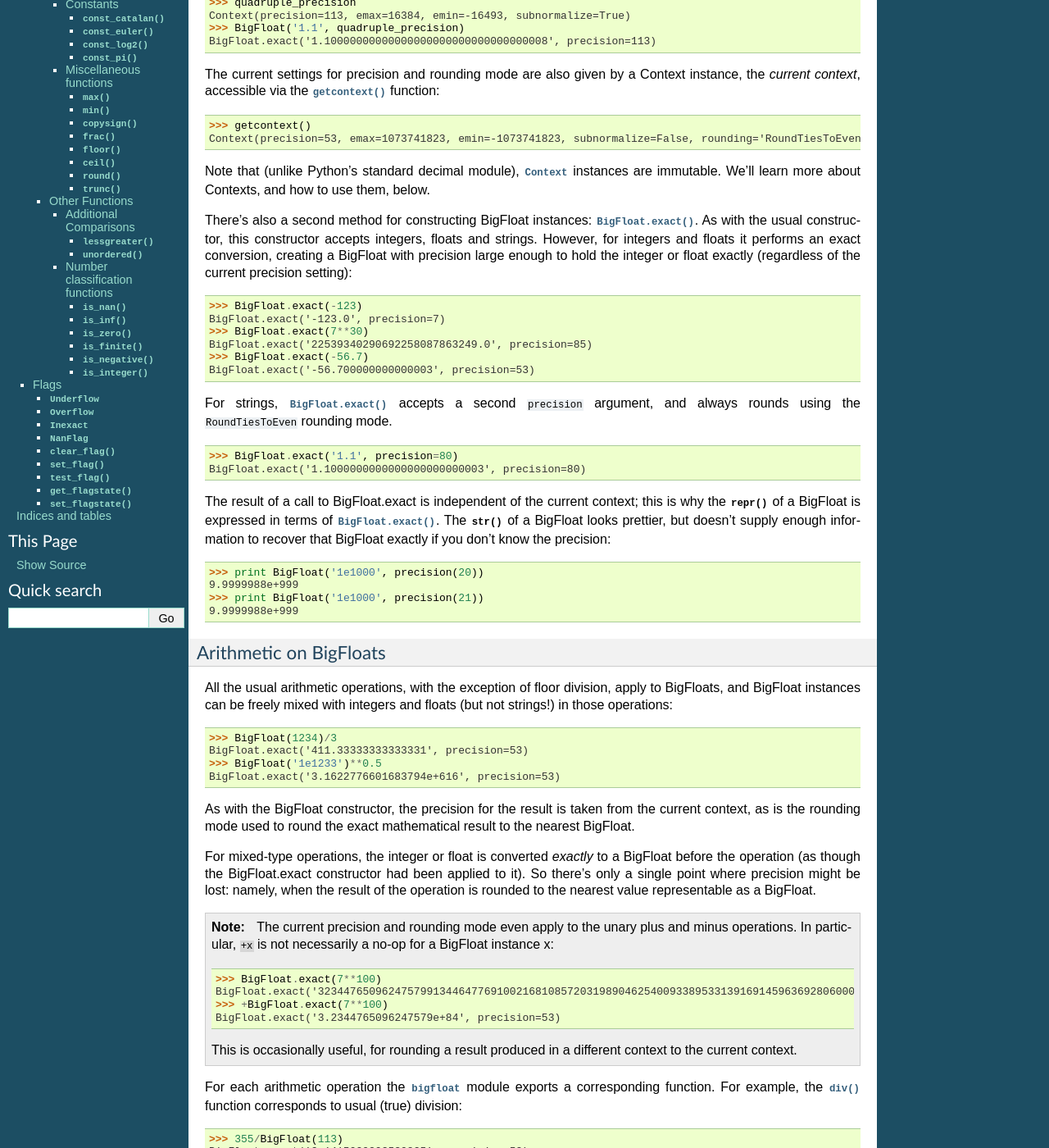
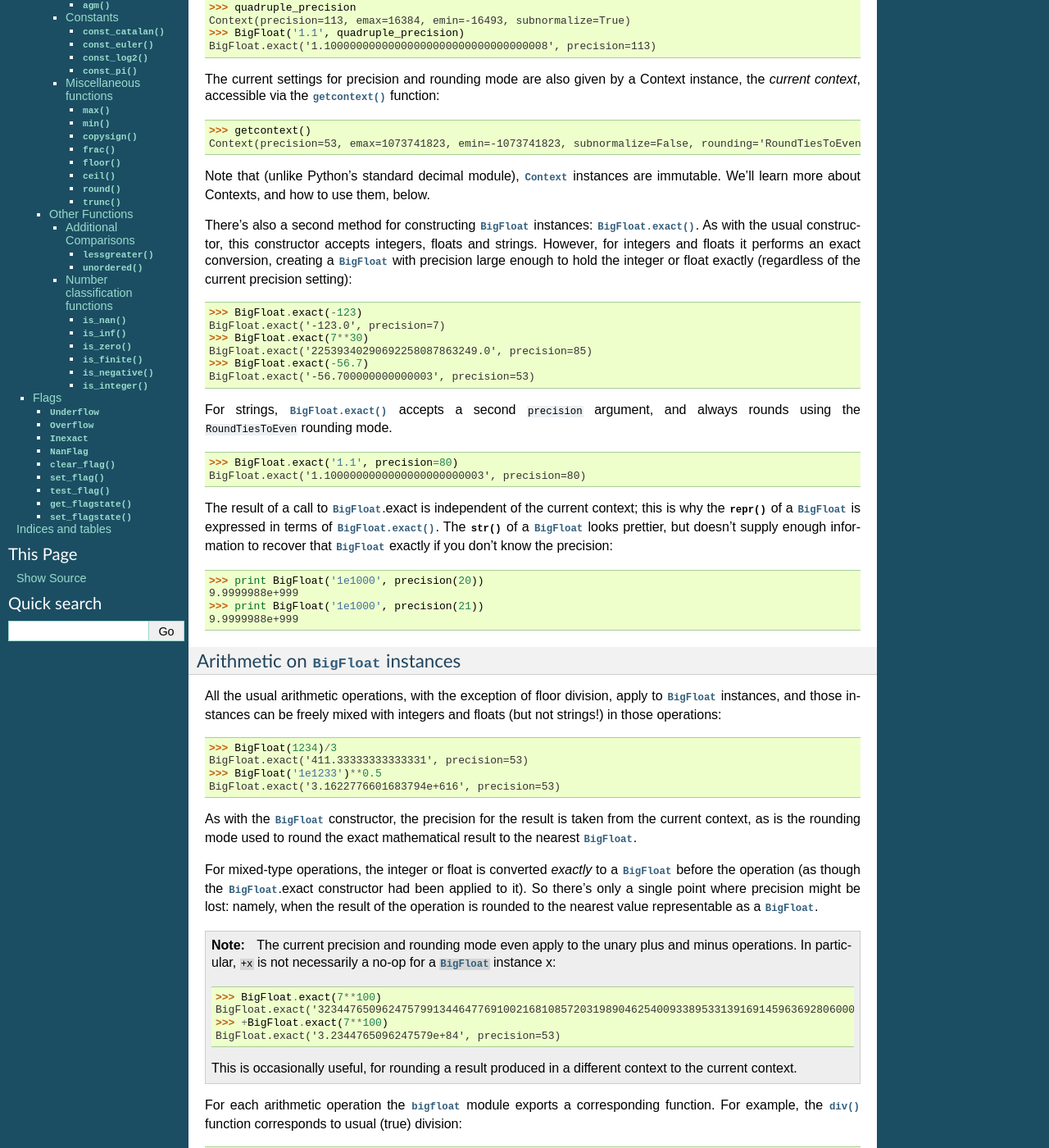
Before and after one commit to mdickinson/bigfloat, a Sphinx documentation site: the page built from Doc/index.rst, in a window 1280 px wide and 1400 px high, scrolled down 2191 px. Shown: the whole window at 82% size. Built offline with Sphinx 7.4.7, drawn with Linux system fonts in a browser that asks for light colours; some of the changed text lies outside the part shown.

Commit message:
Markup fixes

```diff
--- a/Doc/index.rst
+++ b/Doc/index.rst
@@ -80,11 +80,11 @@
 ``max``, ``min`` and ``pow``.  In normal usage you'll probably only
 want to import the classes and functions that you actually need.
 
-BigFloat construction
-^^^^^^^^^^^^^^^^^^^^^
+:class:`BigFloat` construction
+^^^^^^^^^^^^^^^^^^^^^^^^^^^^^^
 
 The main type of interest is the :class:`BigFloat` class.  The
-BigFloat type is an immutable binary floating-point type.  A
+:class:`BigFloat` type is an immutable binary floating-point type.  A
 :class:`BigFloat` instance can be created from an integer, a float or
 a string:
 
@@ -93,19 +93,19 @@
    >>> BigFloat(-4.56)
    BigFloat.exact('-4.5599999999999996', precision=53)
 
-Each BigFloat instance has both a *value* and a *precision*.  The
+Each :class:`BigFloat` instance has both a *value* and a *precision*.  The
 precision gives the number of bits used to store the significand of
-the BigFloat.  The *value* of a (finite, nonzero) BigFloat with
+the :class:`BigFloat`.  The *value* of a (finite, nonzero) :class:`BigFloat` with
 precision ``p`` is a real number of the form ``(-1)**sign * m * 2**e``
 where ``sign`` is either ``0`` or ``1``, ``m`` is the *significand*, a
 number in the half-open interval [0.5, 1.0) that can be expressed in
 the form ``n/2**p`` for some integer ``n``, and ``e`` is an integer
 giving the *exponent*.  In addition, zeros (positive and negative),
 infinities and NaNs are representable.  Note that printed form of a
-BigFloat shows only a decimal approximation to the stored value, for
+:class:`BigFloat` shows only a decimal approximation to the stored value, for
 the sake of human readers.
 
-The precision of newly-constructed BigFloat instances is dictated by
+The precision of newly-constructed :class:`BigFloat` instances is dictated by
 the *current precision*, which defaults to 53.  This setting can be
 overridden by supplying a ``context`` keyword argument to the
 constructor:
@@ -124,7 +124,7 @@
    >>> BigFloat('3.14', context=RoundTowardPositive + precision(24))
    BigFloat.exact('3.14000010', precision=24)
 
-More generally, the second argument to the BigFloat constructor should
+More generally, the second argument to the :class:`BigFloat` constructor should
 be an instance of the :class:`Context` class.  The various rounding
 modes are all Context instances, and ``precision`` is a function
 returning a Context:
@@ -159,11 +159,11 @@
 instances are immutable.  We'll learn more about Contexts, and how to
 use them, below.
 
-There's also a second method for constructing BigFloat instances:
+There's also a second method for constructing :class:`BigFloat` instances:
 :meth:`BigFloat.exact`.  As with the usual constructor, this
 constructor accepts integers, floats and strings.  However, for
 integers and floats it performs an exact conversion, creating a
-BigFloat with precision large enough to hold the integer or float
+:class:`BigFloat` with precision large enough to hold the integer or float
 exactly (regardless of the current precision setting):
 
    >>> BigFloat.exact(-123)
@@ -180,44 +180,45 @@
    >>> BigFloat.exact('1.1', precision=80)
    BigFloat.exact('1.1000000000000000000000003', precision=80)
 
-The result of a call to BigFloat.exact is independent of the current
-context; this is why the :func:`repr` of a BigFloat is expressed in
-terms of :meth:`BigFloat.exact`.  The :func:`str` of a BigFloat looks
+The result of a call to :class:`BigFloat`.exact is independent of the current
+context; this is why the :func:`repr` of a :class:`BigFloat` is expressed in
+terms of :meth:`BigFloat.exact`.  The :func:`str` of a :class:`BigFloat` looks
 prettier, but doesn't supply enough information to recover that
-BigFloat exactly if you don't know the precision:
+:class:`BigFloat` exactly if you don't know the precision:
 
    >>> print BigFloat('1e1000', precision(20))
    9.9999988e+999
    >>> print BigFloat('1e1000', precision(21))
    9.9999988e+999
 
-Arithmetic on BigFloats
-^^^^^^^^^^^^^^^^^^^^^^^
+Arithmetic on :class:`BigFloat` instances
+^^^^^^^^^^^^^^^^^^^^^^^^^^^^^^^^
 
 All the usual arithmetic operations, with the exception of floor
-division, apply to BigFloats, and BigFloat instances can be freely
-mixed with integers and floats (but not strings!) in those operations:
+division, apply to :class:`BigFloat` instances, and those instances can be
+freely mixed with integers and floats (but not strings!) in those
+operations:
 
    >>> BigFloat(1234)/3
    BigFloat.exact('411.33333333333331', precision=53)
    >>> BigFloat('1e1233')**0.5
    BigFloat.exact('3.1622776601683794e+616', precision=53)
 
-As with the BigFloat constructor, the precision for the result is
+As with the :class:`BigFloat` constructor, the precision for the result is
 taken from the current context, as is the rounding mode used to round
-the exact mathematical result to the nearest BigFloat.
+the exact mathematical result to the nearest :class:`BigFloat`.
 
 For mixed-type operations, the integer or float is converted *exactly*
-to a BigFloat before the operation (as though the BigFloat.exact
+to a :class:`BigFloat` before the operation (as though the :class:`BigFloat`.exact
 constructor had been applied to it).  So there's only a single point
 where precision might be lost: namely, when the result of the
-operation is rounded to the nearest value representable as a BigFloat.
+operation is rounded to the nearest value representable as a :class:`BigFloat`.
 
 .. note::
 
    The current precision and rounding mode even apply to the unary
    plus and minus operations.  In particular, ``+x`` is not
-   necessarily a no-op for a BigFloat instance x:
+   necessarily a no-op for a :class:`BigFloat` instance x:
 
    >>> BigFloat.exact(7**100)
    BigFloat.exact('3234476509624757991344647769100216810857203198904625400933895331391691459636928060001.0', precision=281)
@@ -237,9 +238,9 @@
    BigFloat.exact('3.1415929203539825', precision=53)
 
 This is useful for a couple of reasons: one reason is that it makes it
-possible to use ``div(x, y)`` in contexts where a BigFloat result is
+possible to use ``div(x, y)`` in contexts where a :class:`BigFloat` result is
 desired but where one or both of x and y might be an integer or float.
-But a more important reason is that these functions, like the BigFloat
+But a more important reason is that these functions, like the :class:`BigFloat`
 constructor, accept an extra ``context`` keyword argument giving a
 context for the operation::
 
@@ -263,23 +264,23 @@
 For the first subtraction, the integer is first converted to a float,
 losing accuracy, and then the subtraction is performed, giving a
 result of 0.0.  The second case is similar: ``x`` and ``y`` are both
-explicitly converted to BigFloat instances, and the conversion of
+explicitly converted to :class:`BigFloat` instances, and the conversion of
 ``y`` again loses precision.  In the third case, ``x`` and ``y`` are
-*implicitly* converted to BigFloat instances, and that conversion is
+*implicitly* converted to :class:`BigFloat` instances, and that conversion is
 exact, so the subtraction produces exactly the right answer.
 
-Comparisons between BigFloats and integers or floats also behave as
-you'd expect them to; for these, there's no need for a corresponding
-function.
+Comparisons between :class:`BigFloat` instances and integers or floats also
+behave as you'd expect them to; for these, there's no need for a
+corresponding function.
 
 The :mod:`bigfloat` module provides a number of standard mathematical
 functions.  These functions follow the same rules as the arithmetic
-operations above: the inputs can be integers, floats or BigFloat
-instances; integers and floats are converted to BigFloats using an
-exact conversion; the result is a BigFloat with precision and rounding
-mode taken from the current context, and parameters from the current
-context can be overridden by providing a ``context`` keyword argument.
-Here are some examples:
+operations above: the inputs can be integers, floats or :class:`BigFloat`
+instances; integers and floats are converted to :class:`BigFloat` instances
+using an exact conversion; the result is a :class:`BigFloat` with precision and
+rounding mode taken from the current context, and parameters from the
+current context can be overridden by providing a ``context`` keyword
+argument.  Here are some examples:
 
    >>> sqrt(1729, context=RoundTowardZero)
    BigFloat.exact('41.581245772583578', precision=53)
@@ -409,7 +410,7 @@
 Reference
 ---------
 
-The BigFloat class
+The :class:`BigFloat` class
 ^^^^^^^^^^^^^^^^^^
 
 The :class:`BigFloat` class implements multiple-precision binary
@@ -479,9 +480,9 @@
 
    .. method:: hex(self)
 
-      Return a hexadecimal representation of a BigFloat.  The
+      Return a hexadecimal representation of a :class:`BigFloat`.  The
       advantage of the hexadecimal representation is that it
-      represents the value of the BigFloat exactly.
+      represents the value of the :class:`BigFloat` exactly.
 
 
 Special methods
@@ -491,13 +492,13 @@
 Here are some brief notes on those methods, indicating any possible
 deviations from expected behaviour.
 
-* The repr of a BigFloat instance ``x`` has the property that
+* The repr of a :class:`BigFloat` instance ``x`` has the property that
   ``eval(repr(x))`` recovers ``x`` exactly.
 
 * The '+' ,'-', '*', '/', '**' and '%' binary operators are supported,
-  and mixed-type operations involving a BigFloat and an integer or
+  and mixed-type operations involving a :class:`BigFloat` and an integer or
   float are permitted.  Mixed-type operations behave as though the
-  non-BigFloat operand is first converted to a BigFloat with no loss
+  non :class:`BigFloat` operand is first converted to a :class:`BigFloat` with no loss
   of accuracy.  The '/' operator implements true division, regardless
   of whether 'from __future__ import division' is in effect or not.
   The result of '%' has the same sign as the first argument, not the
@@ -505,7 +506,7 @@
 
 * The '+' and '-' unary operators and built-in :func:`abs` function
   are supported.  Note that these all round to the current context; in
-  particular, '+x' is not necessarily equal to 'x' for a BigFloat ``x``.
+  particular, '+x' is not necessarily equal to 'x' for a :class:`BigFloat` ``x``.
 
 * The six comparison operators '==', '<=', '<', '!=', '>', '>=' are
   supported.  Comparisons involving NaNs always return False, except
@@ -516,16 +517,16 @@
 
 * Conversions to int and long always round towards zero; conversions
   to float always use the ``RoundTiesToEven`` rounding mode.
-  Conversion to bool returns False for a nonzero BigFloat and True
+  Conversion to bool returns False for a nonzero :class:`BigFloat` and True
   otherwise.  None of these conversions is affected by the current
   context.
 
-* BigFloats are hashable.  For Python 2.6 and later, the hash function
-  obeys the rule that objects that compare equal should hash equal; in
-  particular, if ``x == n`` for some BigFloat instance ``x`` and some
-  Python int or long ``n``then ``hash(x) == hash(n)``, and similarly
-  for floats.  In Python 2.5, there are some rare cases where ``x ==
-  n`` does not imply ``hash(x) == hash(n)``.
+* :class:`BigFloat` instances are hashable.  For Python 2.6 and later, the hash
+  function obeys the rule that objects that compare equal should hash
+  equal; in particular, if ``x == n`` for some :class:`BigFloat` instance ``x``
+  and some Python int or long ``n``then ``hash(x) == hash(n)``, and
+  similarly for floats.  In Python 2.5, there are some rare cases
+  where ``x == n`` does not imply ``hash(x) == hash(n)``.
 
 
 The Context class
@@ -676,8 +677,8 @@
 
    Contexts corresponding to the four available rounding modes.
    ``RoundTiesToEven`` rounds the result of an operation or function
-   to the nearest representable BigFloat, with ties rounded to the
-   BigFloat whose least significant bit is zero.  ``RoundTowardZero``
+   to the nearest representable :class:`BigFloat`, with ties rounded to the
+   :class:`BigFloat` whose least significant bit is zero.  ``RoundTowardZero``
    rounds results towards zero.  ``RoundTowardPositive`` rounds
    results towards positive infinity, and ``RoundTowardsNegative``
    rounds results towards negative infinity.
@@ -689,7 +690,7 @@
 .. data:: PRECISION_MAX
 
    Minimum and maximum precision that's valid for Contexts and
-   BigFloat instances.  In the current implementation, PRECISION_MIN
+   :class:`BigFloat` instances.  In the current implementation, PRECISION_MIN
    is 2 and PRECISION_MAX is 2**31-1.
 
 .. data:: EMIN_MIN
@@ -710,7 +711,7 @@
 
 There can be many Context objects in existence at one time, but
 there's only ever one *current context*.  The current context is given
-by a thread-local :class:`Context` instance.  Whenever the BigFloat
+by a thread-local :class:`Context` instance.  Whenever the :class:`BigFloat`
 constructor is called, or any arithmetic operation or standard
 function computation is performed, the current context is consulted to
 determine:
@@ -770,9 +771,10 @@
 
 All functions in this section follow the same rules:
 
-* Arguments can be BigFloats, integers or floats, unless otherwise
-  specified.
-* Integer or float arguments are converted exactly to BigFloats.
+* Arguments can be :class:`BigFloat` instances, integers or floats, unless
+  otherwise specified.
+* Integer or float arguments are converted exactly to :class:`BigFloat`
+  instances.
 * The format of the result and the rounding mode used are taken from
   the current context.
 * Attributes of the current context can be overridden by supplying an
@@ -784,7 +786,7 @@
 
 .. function:: set_str2(s, base)
 
-   Convert a string s, representing a number in base b, to a BigFloat.
+   Convert a string s, representing a number in base b, to a :class:`BigFloat`.
    The base should satisfy 2 <= base <= 36.
 
 Arithmetic functions
@@ -1038,7 +1040,7 @@
 
 .. function:: copysign(x, y)
 
-   Return a BigFloat with absolute value taken from x and sign taken
+   Return a :class:`BigFloat` with absolute value taken from x and sign taken
    from y.
 
 .. function:: frac(x)
@@ -1151,7 +1153,7 @@
    operation is exact.
 
    In detail: let ``c`` be the context that's in effect for an
-   operation, function or BigFloat construction.  Let ``x`` be the
+   operation, function or :class:`BigFloat` construction.  Let ``x`` be the
    result of the operation, rounded to the context precision with the
    context rounding mode, but as though the exponent were unbounded.
 
```
Also changed, not shown: other parts of Doc/index.rst (+3 -3 lines).
